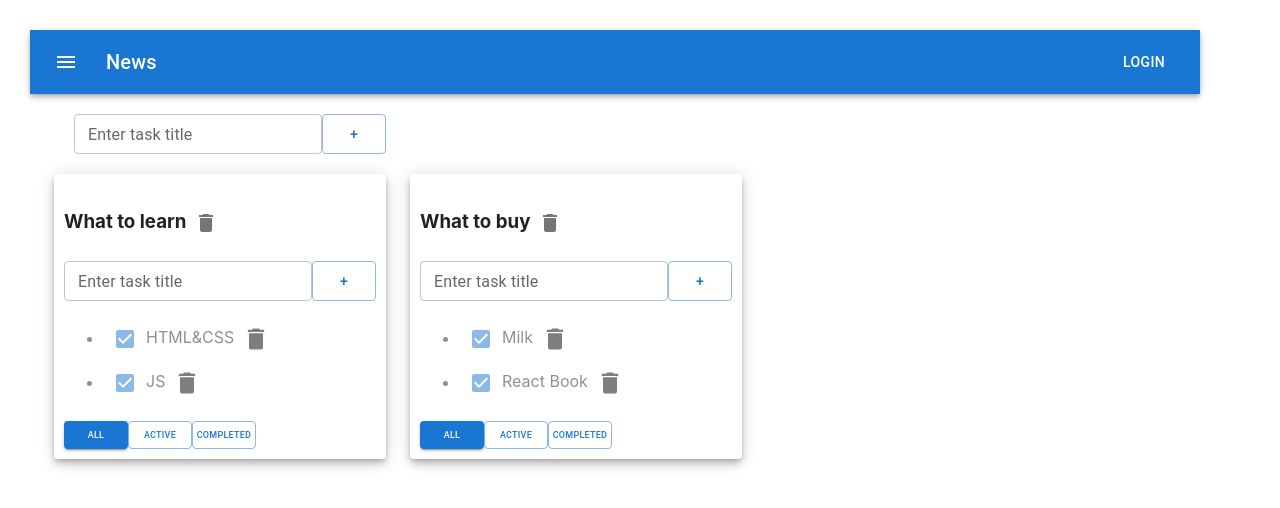
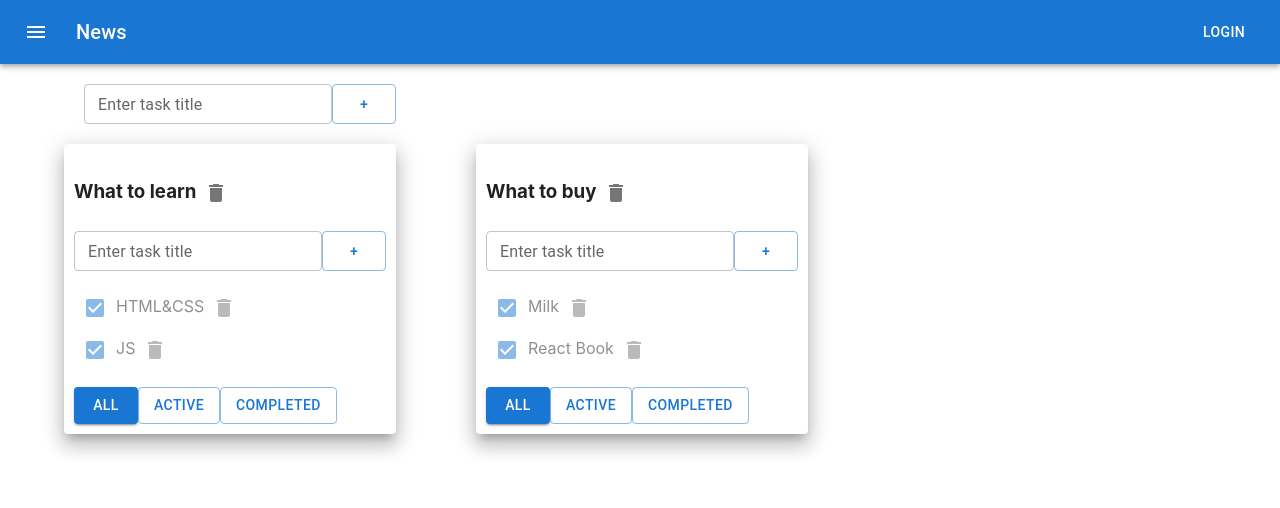
Before and after one commit to gurskygursky/incubator-todo, a React (Create React App) app: page / in a window 1280 px wide. Shown: the top 508 px of the page. Built offline with nearby package versions, Linux system fonts and the light colour scheme.

Commit message:
fixed material ui

```diff
--- a/src/App.css
+++ b/src/App.css
@@ -1,12 +1,12 @@
 
 .App {
-  padding: 30px;
-  display: flex;
-  flex-flow: column;
+  /*padding: 30px;*/
+  /*display: flex;*/
+  /*flex-flow: column;*/
 }
 
 .App > div {
-  margin-right: 50px;
+  /*margin-right: 50px;*/
 }
 
 .error {
--- a/src/App.tsx
+++ b/src/App.tsx
@@ -20,7 +20,7 @@ type TasksStateType = {
 }
 
 
-function App() {
+export function App() {
     let todolistId1 = v1();
     let todolistId2 = v1();
 
@@ -108,7 +108,7 @@ function App() {
                 <Grid container padding={'20px'}>
                     <AddItemForm callback={addTodolist}/>
                 </Grid>
-                <Grid container spacing={3}>
+                <Grid container spacing={10}>
                     {
                         todolists.map(tl => {
                             let allTodolistTasks = tasks[tl.id];
@@ -121,10 +121,9 @@ function App() {
                                 tasksForTodolist = allTodolistTasks.filter(t => t.isDone === true);
                             }
 
-                            return <Grid item>
-                                <Paper style={{padding: '10px'}} elevation={6}>
+                            return <Grid item key={tl.id}>
+                                <Paper style={{padding: '10px'}} elevation={12}>
                                 <Todolist
-                                    key={tl.id}
                                     id={tl.id}
                                     title={tl.title}
                                     tasks={tasksForTodolist}
@@ -137,7 +136,6 @@ function App() {
                                     changeTaskTitle={changeTaskTitle}
                                 />
                                 </Paper>
-
                             </Grid>
                         })
                     }
@@ -146,5 +144,3 @@ function App() {
         </div>
     );
 }
-
-export default App;
--- a/src/EditableSpan.tsx
+++ b/src/EditableSpan.tsx
@@ -1,3 +1,4 @@
+import TextField from '@mui/material/TextField/TextField';
 import React, {ChangeEvent, KeyboardEvent, useState} from 'react';
 
 type PropsType = {
@@ -31,10 +32,17 @@ export const EditableSpan = (props: PropsType) => {
 
     return (
         edit
-            ? <input type="text" value={title}
-                     onChange={onChangeHandler}
-                     onKeyDown={onKeyPressHandler}
-                     onBlur={callbackHandler} autoFocus/>
+            ? <TextField id="outlined-basic" label={'Enter task title'}
+                                     variant="outlined"
+                                     size={'small'}
+                                     value={title}
+                                     onChange={onChangeHandler}
+                                     onKeyPress={onKeyPressHandler}
+            />
+            // ? <input type="text" value={title}
+            //          onChange={onChangeHandler}
+            //          onKeyDown={onKeyPressHandler}
+            //          onBlur={callbackHandler} autoFocus/>
             : <span onDoubleClick={editMode}>{props.title}</span>
     );
 };
--- a/src/Todolist.tsx
+++ b/src/Todolist.tsx
@@ -6,6 +6,7 @@ import IconButton from '@mui/material/IconButton';
 import DeleteIcon from '@mui/icons-material/Delete';
 import Button from '@mui/material/Button/Button';
 import Checkbox from '@mui/material/Checkbox/Checkbox';
+import Grid from '@mui/material/Grid/Grid';
 
 export type TaskType = {
     id: string
@@ -32,7 +33,7 @@ export function Todolist(props: PropsType) {
 
     const addTask = (newTitle: string) => {
 
-            props.addTask(newTitle, props.id);
+        props.addTask(newTitle, props.id);
 
     }
 
@@ -49,18 +50,18 @@ export function Todolist(props: PropsType) {
 
     const removeTodolist = () => props.removeTodolist(props.id)
 
-    const changeTaskTitle = (taskID: string, title: string ) => {
+    const changeTaskTitle = (taskID: string, title: string) => {
         props.changeTaskTitle(props.id, taskID, title);
     }
 
-    const onAllClickHandler = () => props.changeFilter("all", props.id);
-    const onActiveClickHandler = () => props.changeFilter("active", props.id);
-    const onCompletedClickHandler = () => props.changeFilter("completed", props.id);
+    const onAllClickHandler = () => props.changeFilter('all', props.id);
+    const onActiveClickHandler = () => props.changeFilter('active', props.id);
+    const onCompletedClickHandler = () => props.changeFilter('completed', props.id);
 
     return <div>
         <h3> {props.title}
             <IconButton aria-label="delete" onClick={removeTodolist}>
-                <DeleteIcon />
+                <DeleteIcon/>
             </IconButton>
             {/*<button onClick={removeTodolist}>x</button>*/}
         </h3>
@@ -74,7 +75,7 @@ export function Todolist(props: PropsType) {
         {/*    <button onClick={addTask}>+</button>*/}
         {/*    {error && <div className="error-message">{error}</div>}*/}
         {/*</div>*/}
-        <ul>
+        <ul style={{listStyle: 'none', padding: 0}} key={props.id}>
             {
                 props.tasks.map(t => {
                     const onClickHandler = () => props.removeTask(t.id, props.id)
@@ -83,14 +84,14 @@ export function Todolist(props: PropsType) {
                         props.changeTaskStatus(t.id, newIsDoneValue, props.id);
                     }
 
-                    return <li key={t.id} className={t.isDone ? "is-done" : ""}>
-                        <Checkbox onChange={onChangeHandler} checked={t.isDone} />
+                    return <li key={t.id} className={t.isDone ? 'is-done' : ''}>
+                        <Checkbox onChange={onChangeHandler} checked={t.isDone}/>
                         {/*<input type="checkbox" onChange={onChangeHandler} checked={t.isDone}/>*/}
                         <EditableSpan title={t.title} callback={(title) => changeTaskTitle(t.id, title)}/>
                         {/*<span>{t.title}</span>*/}
                         {/*<button onClick={onClickHandler}>x</button>*/}
                         <IconButton aria-label="delete" onClick={onClickHandler}>
-                            <DeleteIcon style={{minWidth: '28px', minHeight: '28px', maxWidth: '28px', maxHeight: '28px', color: 'black'}} />
+                            <DeleteIcon/>
                         </IconButton>
                     </li>
                 })
@@ -106,14 +107,11 @@ export function Todolist(props: PropsType) {
             {/*<button className={props.filter === 'completed' ? "active-filter" : ""}*/}
             {/*        onClick={onCompletedClickHandler}>Completed*/}
             {/*</button>*/}
-            <Button variant={props.filter === 'all' ? "contained" : "outlined"}
-                    style={{minWidth: '64px', minHeight: '28px', maxWidth: '64px', maxHeight: '28px', fontSize: '9px'}}
+            <Button variant={props.filter === 'all' ? 'contained' : 'outlined'}
                     onClick={onAllClickHandler}>All</Button>
-            <Button variant={props.filter === 'active' ? "contained" : "outlined"}
-                    style={{minWidth: '64px', minHeight: '28px', maxWidth: '64px', maxHeight: '28px', fontSize: '9px'}}
+            <Button variant={props.filter === 'active' ? 'contained' : 'outlined'}
                     onClick={onActiveClickHandler}>Active</Button>
-            <Button variant={props.filter === 'completed' ? "contained" : "outlined"}
-                    style={{minWidth: '64px', minHeight: '28px', maxWidth: '64px', maxHeight: '28px', fontSize: '9px'}}
+            <Button variant={props.filter === 'completed' ? 'contained' : 'outlined'}
                     onClick={onCompletedClickHandler}>Completed</Button>
         </div>
     </div>
--- a/src/index.tsx
+++ b/src/index.tsx
@@ -1,6 +1,6 @@
 import React from 'react';
 import './index.css';
-import App from './App';
+import {App} from './App';
 import * as serviceWorker from './serviceWorker';
 import { createRoot } from 'react-dom/client';
 
```
